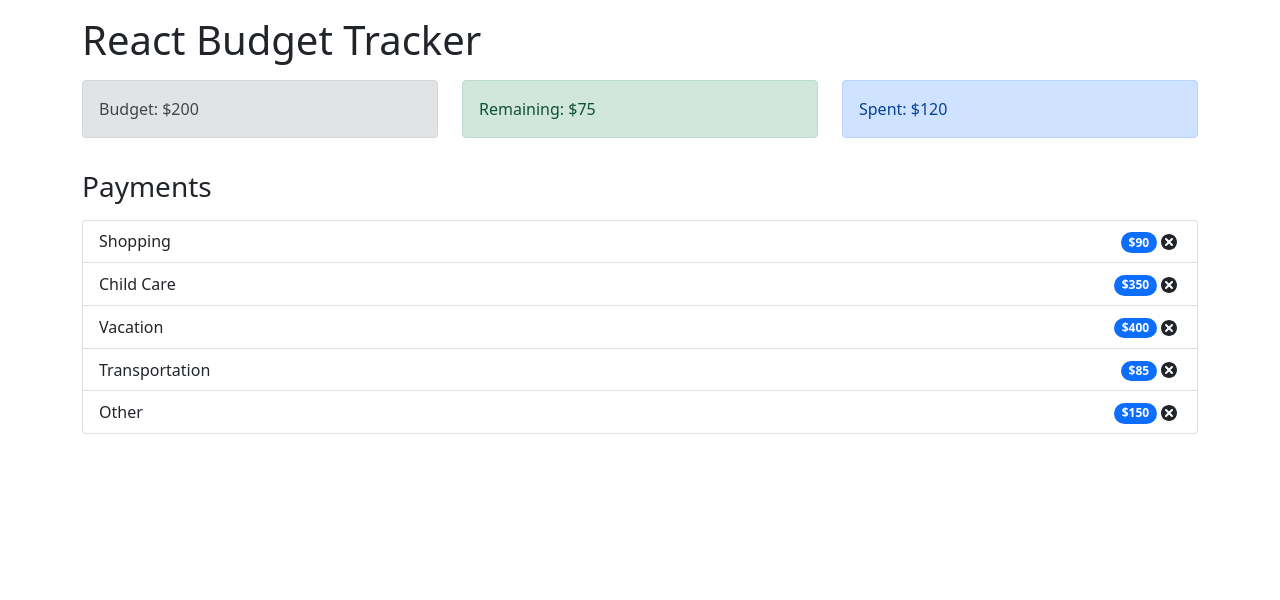
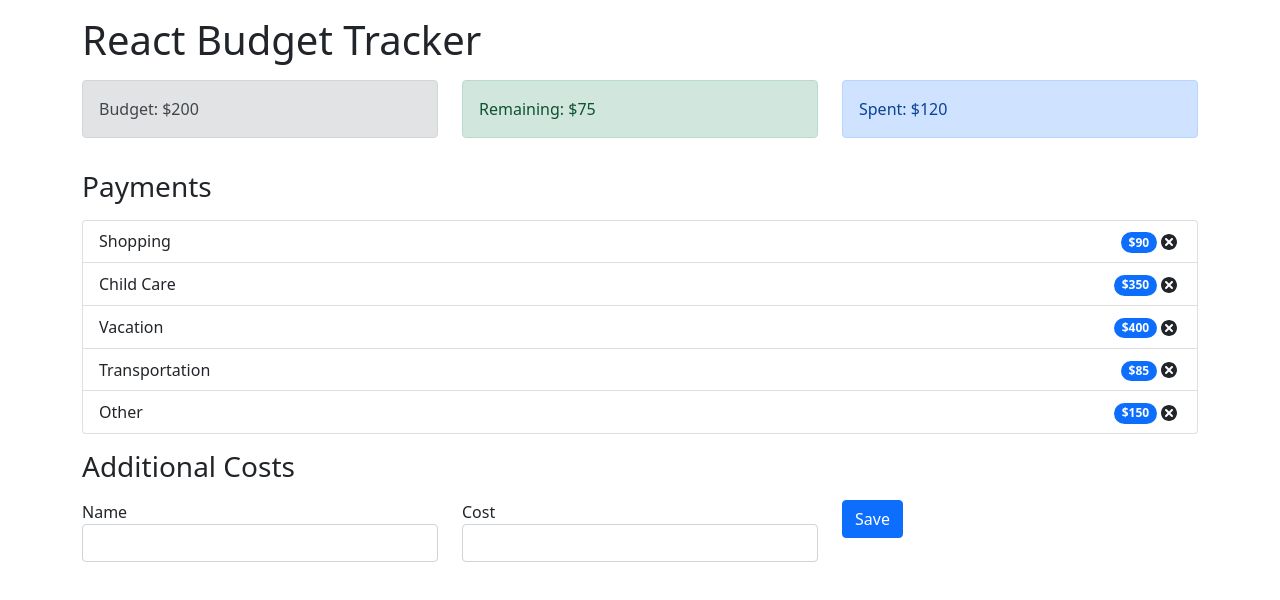
Before and after one commit to chrisclarkedev/rb_tracker, a React (Create React App) app: page / in a window 1280 px wide. Shown: the top 600 px of the page. Built offline with nearby package versions, Linux system fonts and the light colour scheme.

Commit message:
imported add form component to App.js

```diff
--- a/src/App.js
+++ b/src/App.js
@@ -4,6 +4,7 @@ import Budget from './components/Budget';
 import Remaining from './components/Remaining';
 import Total from './components/Total';
 import List from './components/List';
+import AddForm from './components/AddForm';
 
 const App = () => {
   return (
@@ -26,6 +27,12 @@ const App = () => {
           <List />
         </div>
       </div>
+      <h3 className="mt-3">Additional Costs</h3>
+      <div className=" mt-3">
+        <div className="col-sm">
+          <AddForm />
+        </div>
+      </div>
     </div>
   );
 };
```
